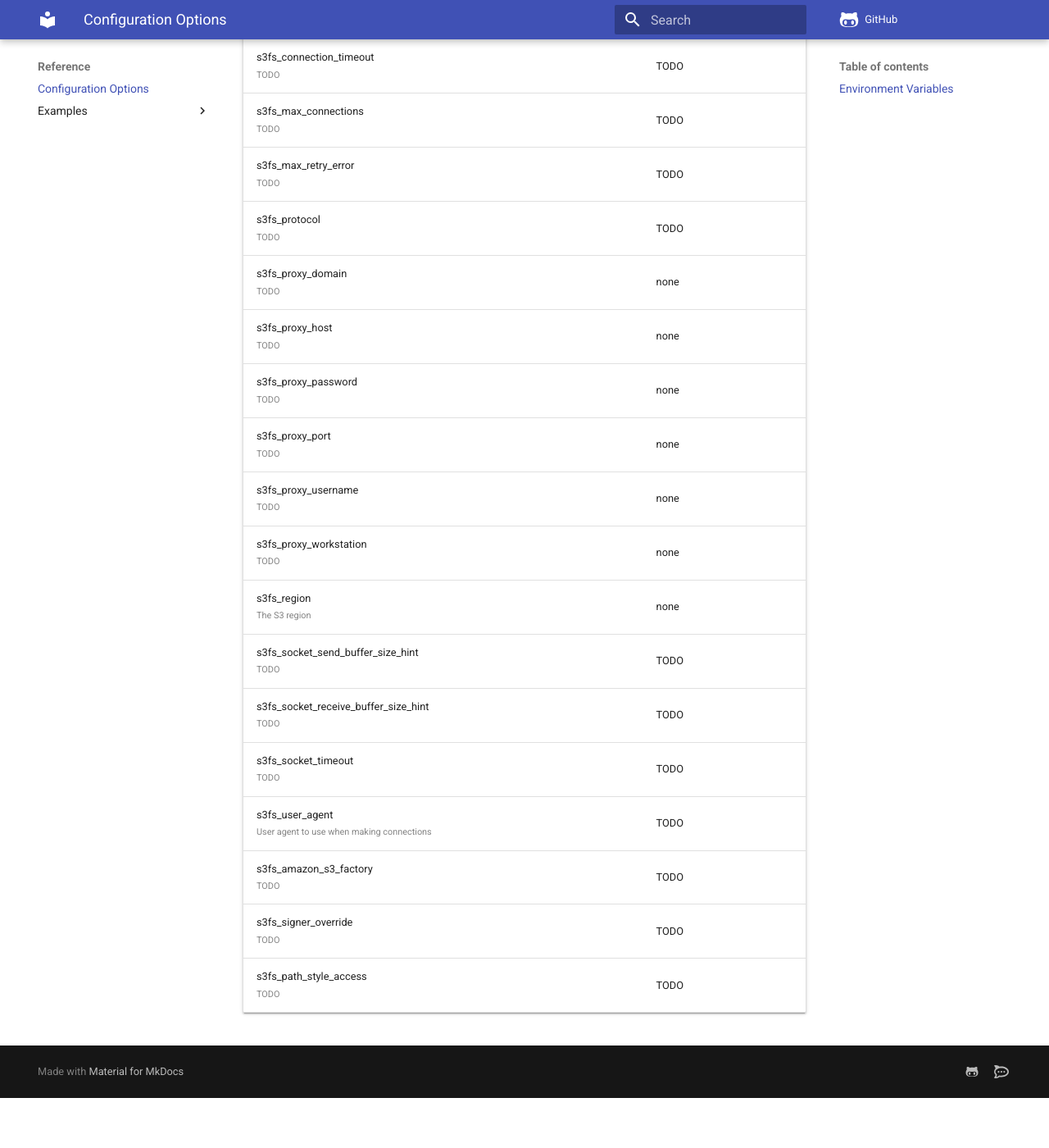
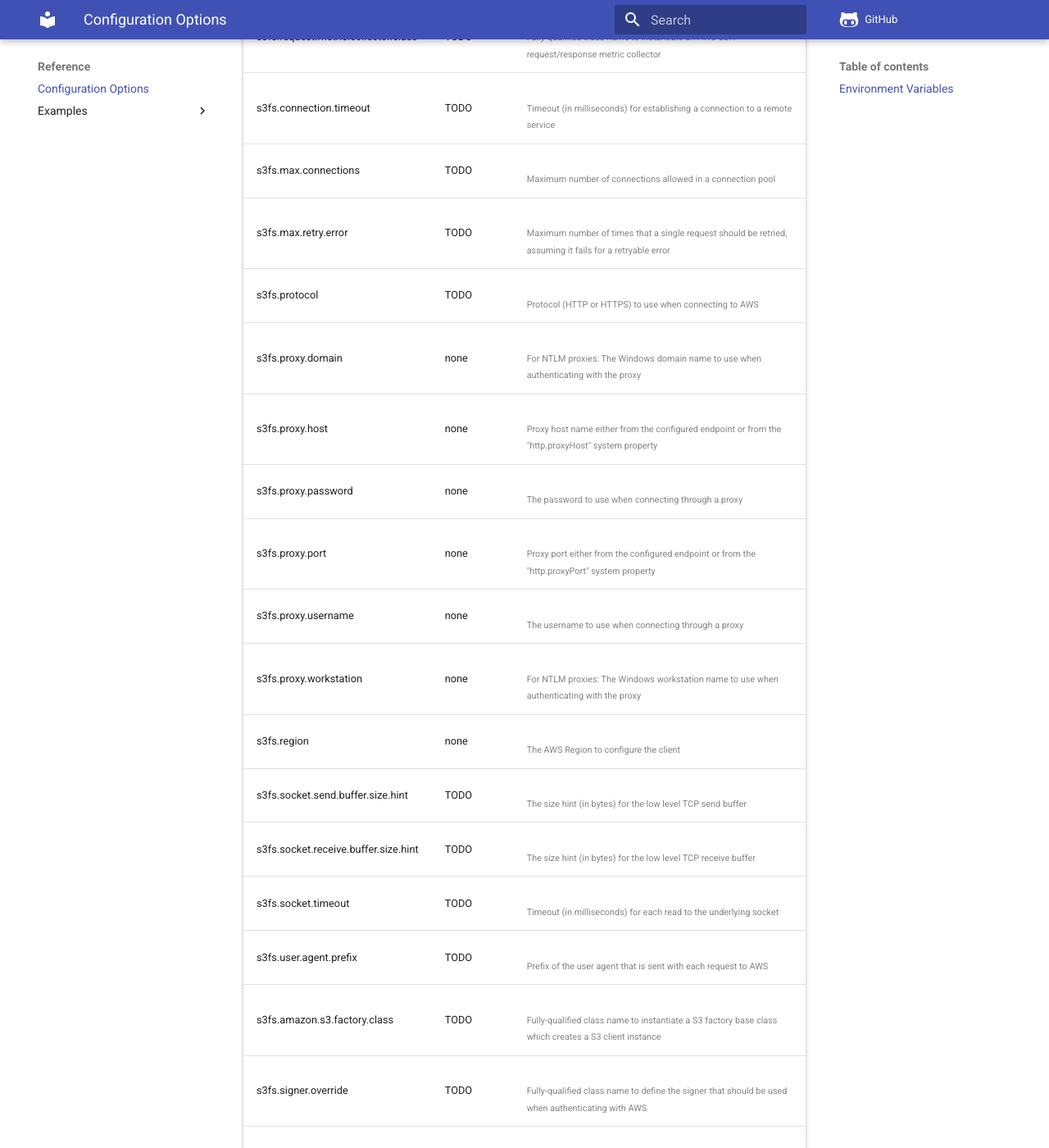
Before and after one commit to carlspring/s3fs-nio, an MkDocs documentation site: the page built from docs/content/reference/configuration-options.md, in a window 1280 px wide and 1400 px high, scrolled down 516 px. Shown: the whole window at 82% size. Built offline with MkDocs 1.6.1 and Material for MkDocs 9.7.7, drawn with Linux system fonts in a browser that asks for light colours; comment, search, counter and statistics services are not loaded; before the commit the page ends 1855 px from its top, so only the background shows below that; some of the changed text lies outside the part shown.

Commit message:
Issue 136: Convert the configuration properties to use dots instead of underscores

```diff
--- a/docs/content/reference/configuration-options.md
+++ b/docs/content/reference/configuration-options.md
@@ -4,26 +4,26 @@
 
 A complete list of environment variables which can be set to configure the client.
 
-| Key                                                                         | Default     |
-| --------------------------------------------------------------------------- | ----------- |
-| s3fs_access_key <small>Amazon S3 Access Key</small>                         | none        |
-| s3fs_secret_key <small>Amazon S3 Secret Key</small>                         | none        |
-| s3fs_request_metric_collector_class <small>TODO</small>                     | TODO        |
-| s3fs_connection_timeout <small>TODO</small>                                 | TODO        |
-| s3fs_max_connections <small>TODO</small>                                    | TODO        |
-| s3fs_max_retry_error <small>TODO</small>                                    | TODO        |
-| s3fs_protocol <small>TODO</small>                                           | TODO        |
-| s3fs_proxy_domain <small>TODO</small>                                       | none        |
-| s3fs_proxy_host <small>TODO</small>                                         | none        |
-| s3fs_proxy_password <small>TODO</small>                                     | none        |
-| s3fs_proxy_port <small>TODO</small>                                         | none        |
-| s3fs_proxy_username <small>TODO</small>                                     | none        |
-| s3fs_proxy_workstation <small>TODO</small>                                  | none        |
-| s3fs_region <small>The S3 region</small>                                    | none        |
-| s3fs_socket_send_buffer_size_hint <small>TODO</small>                       | TODO        |
-| s3fs_socket_receive_buffer_size_hint <small>TODO</small>                    | TODO        |
-| s3fs_socket_timeout <small>TODO</small>                                     | TODO        |
-| s3fs_user_agent <small>User agent to use when making connections</small>    | TODO        |
-| s3fs_amazon_s3_factory <small>TODO</small>                                  | TODO        |
-| s3fs_signer_override <small>TODO</small>                                    | TODO        |
-| s3fs_path_style_access <small>TODO</small>                                  | TODO        |
+| Key                                       | Default     | Description                                                                                                                             |
+| ------------------------------------------| ----------- |---------------------------------------------------------------------------------------------------------------------------------------- |
+| s3fs.access.key                           | none        | <small>AWS access key, used to identify the user interacting with AWS</small>                                                           |
+| s3fs.secret.key                           | none        | <small>AWS secret access key, used to authenticate the user interacting with AWS</small>                                                |
+| s3fs.request.metric.collector.class       | TODO        | <small>Fully-qualified class name to instantiate an AWS SDK request/response metric collector</small>                                   |
+| s3fs.connection.timeout                   | TODO        | <small>Timeout (in milliseconds) for establishing a connection to a remote service</small>                                              |
+| s3fs.max.connections                      | TODO        | <small>Maximum number of connections allowed in a connection pool</small>                                                               |
+| s3fs.max.retry.error                      | TODO        | <small>Maximum number of times that a single request should be retried, assuming it fails for a retryable error</small>                 |
+| s3fs.protocol                             | TODO        | <small>Protocol (HTTP or HTTPS) to use when connecting to AWS</small>                                                                                                     |
+| s3fs.proxy.domain                         | none        | <small>For NTLM proxies: The Windows domain name to use when authenticating with the proxy</small>                                      |
+| s3fs.proxy.host                           | none        | <small>Proxy host name either from the configured endpoint or from the "http.proxyHost" system property</small>                         |
+| s3fs.proxy.password                       | none        | <small>The password to use when connecting through a proxy</small>                                                                      |
+| s3fs.proxy.port                           | none        | <small>Proxy port either from the configured endpoint or from the "http.proxyPort" system property</small>                              |
+| s3fs.proxy.username                       | none        | <small>The username to use when connecting through a proxy</small>                                                                      |
+| s3fs.proxy.workstation                    | none        | <small>For NTLM proxies: The Windows workstation name to use when authenticating with the proxy</small>                                 |
+| s3fs.region                               | none        | <small>The AWS Region to configure the client</small>                                                                                   |
+| s3fs.socket.send.buffer.size.hint         | TODO        | <small>The size hint (in bytes) for the low level TCP send buffer</small>                                                               |
+| s3fs.socket.receive.buffer.size.hint      | TODO        | <small>The size hint (in bytes) for the low level TCP receive buffer</small>                                                            |
+| s3fs.socket.timeout                       | TODO        | <small>Timeout (in milliseconds) for each read to the underlying socket</small>                                                         |
+| s3fs.user.agent.prefix                    | TODO        | <small>Prefix of the user agent that is sent with each request to AWS</small>                                                                                |
+| s3fs.amazon.s3.factory.class              | TODO        | <small>Fully-qualified class name to instantiate a S3 factory base class which creates a S3 client instance</small>                     |
+| s3fs.signer.override                      | TODO        | <small>Fully-qualified class name to define the signer that should be used when authenticating with AWS</small>                         |
+| s3fs.path.style.access                    | TODO        | <small>Boolean that indicates whether the client uses path-style access for all requests</small>                                        |
```
Also changed, not shown: docs/content/reference/examples/basic-example.md (+3 -3 lines), 5 other files.
